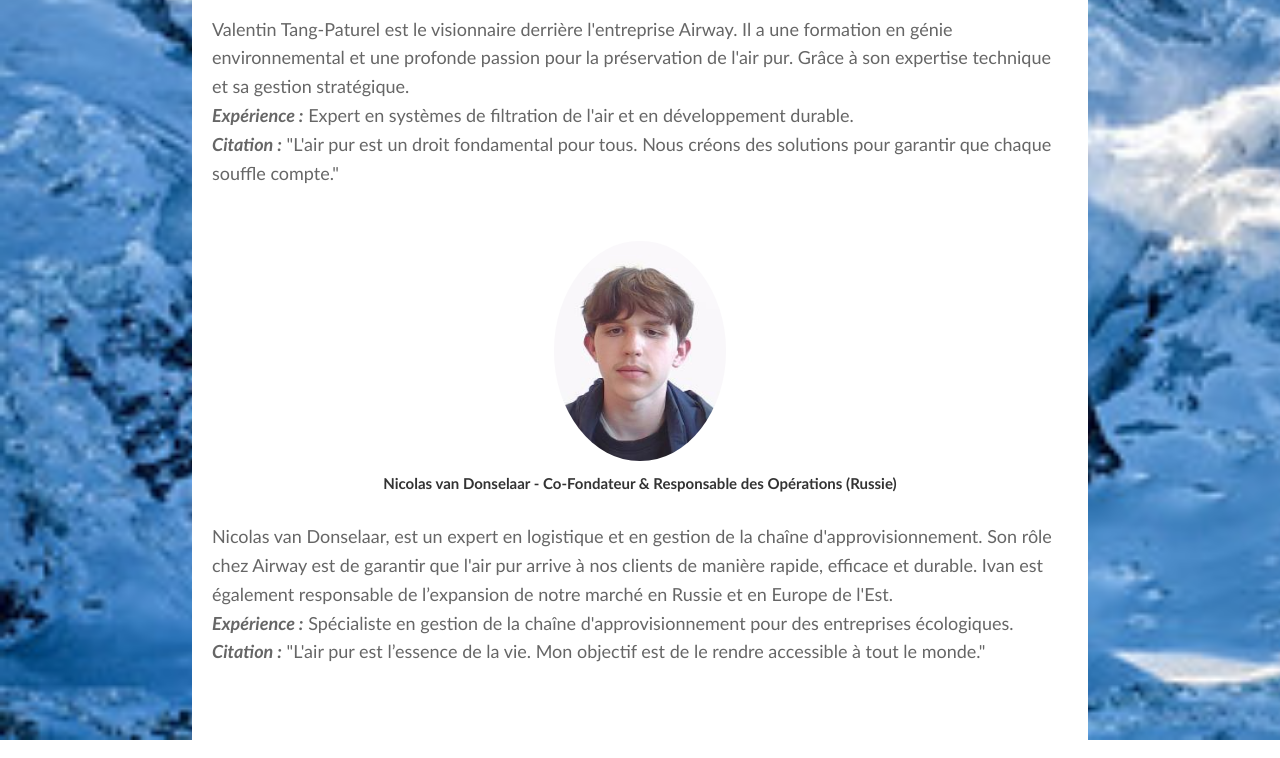
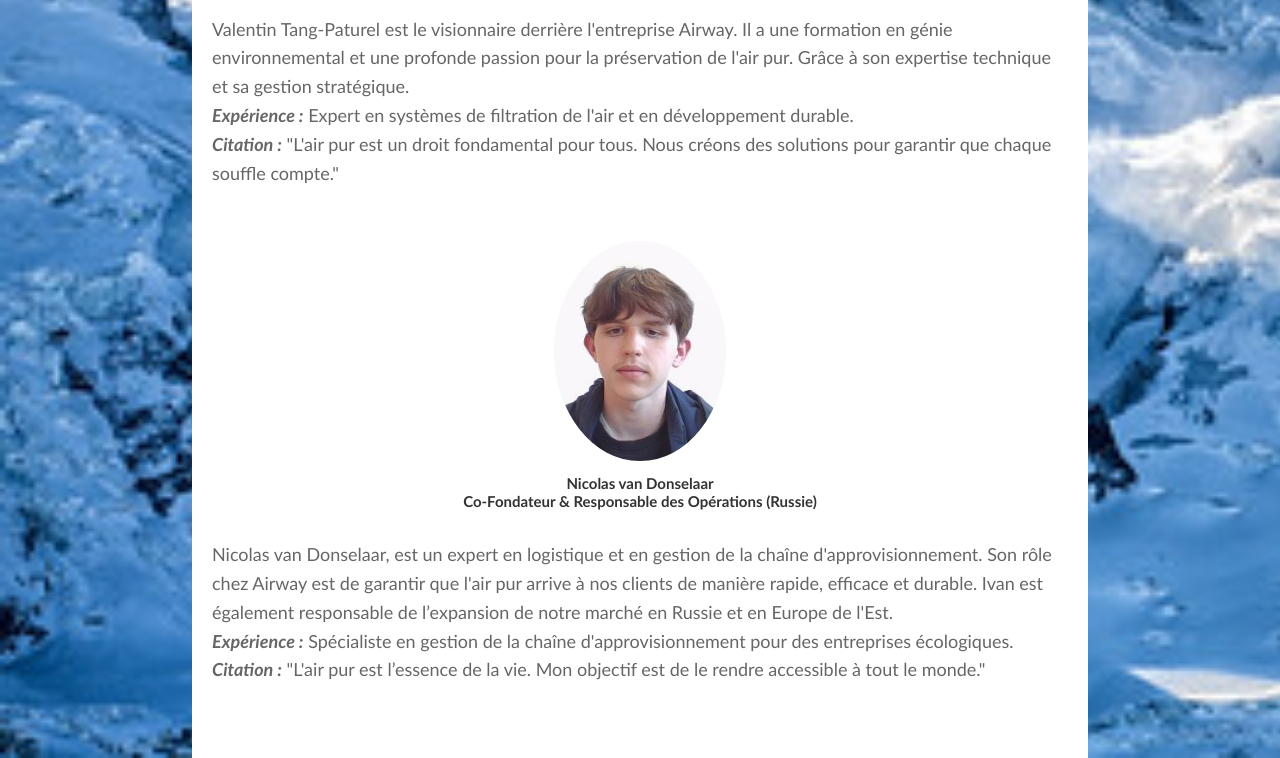
Before and after one commit to groupe5CIR1/airway, a plain HTML site: page html/equipe.html in a window 1280 px wide. Shown: the part 622-1380 px from the top of the page. Drawn offline with Linux system fonts and the light colour scheme.

Commit message:
juste un saut de ligne

```diff
--- a/html/equipe.html
+++ b/html/equipe.html
@@ -48,7 +48,8 @@
         <div class="equipe">
           <img src="../images/nicolas.jpeg" class="image-nicolas">
           <h2>
-            Nicolas van Donselaar - Co-Fondateur & Responsable des Opérations (Russie)
+            Nicolas van Donselaar <br/>
+            Co-Fondateur & Responsable des Opérations (Russie)
           </h2>
         </div>
         <p>
```
